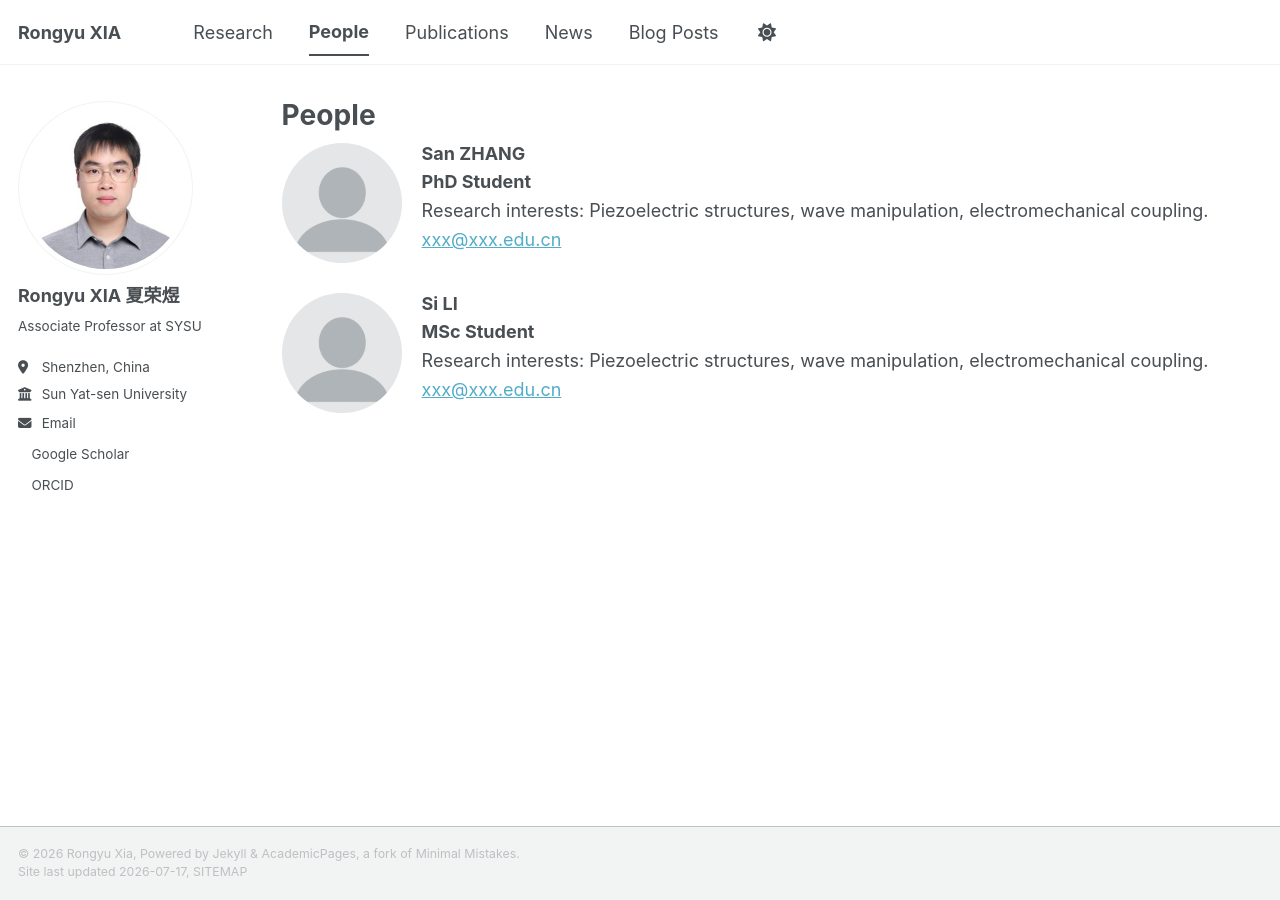
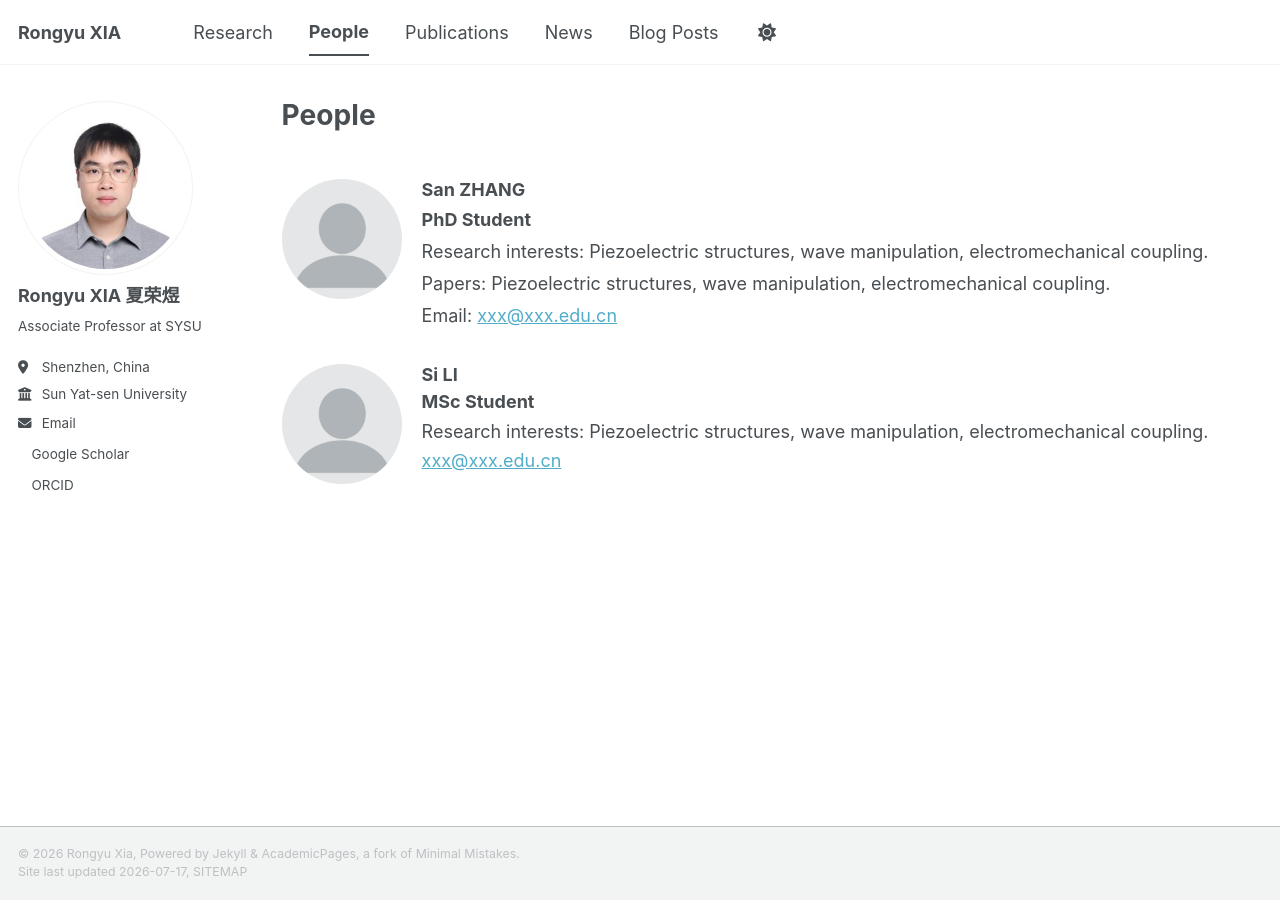
Before and after one commit to RongyuXia/rongyuxia.github.io, a Jekyll site: the page built from _pages/people.html, in a window 1280 px wide. Built offline with Jekyll 4.4.1, drawn with Linux system fonts in a browser that asks for light colours; a style sheet for code colours, icons or effects is not loaded.

Commit message:
Update people.html

```diff
--- a/_pages/people.html
+++ b/_pages/people.html
@@ -5,7 +5,7 @@ permalink: /people/
 author_profile: true
 ---
 
-<div style="display:flex; align-items:flex-start; gap:20px; margin-bottom:30px;">
+<div style="display:flex; align-items:center; gap:20px; margin-bottom:30px;">
   <img src="/images/profile.png"
        style="
        width:120px;
@@ -14,20 +14,27 @@ author_profile: true
        border-radius:50%;
        flex-shrink:0;
        ">
-  <div style="line-height:1.4;">
-    <h3 style="margin:0 0 4px 0;">
+  <div>
+    <h3 style="margin-bottom:5px;">
       San ZHANG
     </h3>
     <p style="margin:0;">
       <strong>PhD Student</strong>
     </p>
-    <p style="margin:4px 0;">
+    <p style="margin:5px 0;">
       Research interests:
       Piezoelectric structures,
       wave manipulation,
       electromechanical coupling.
     </p>
-    <p style="margin:4px 0;">
+    <p style="margin:5px 0;">
+      Papers:
+      Piezoelectric structures,
+      wave manipulation,
+      electromechanical coupling.
+    </p>
+    <p style="margin:5px 0;">
+      Email:
       <a href="mailto:xxx@xxx.edu.cn">
         xxx@xxx.edu.cn
       </a>
```
